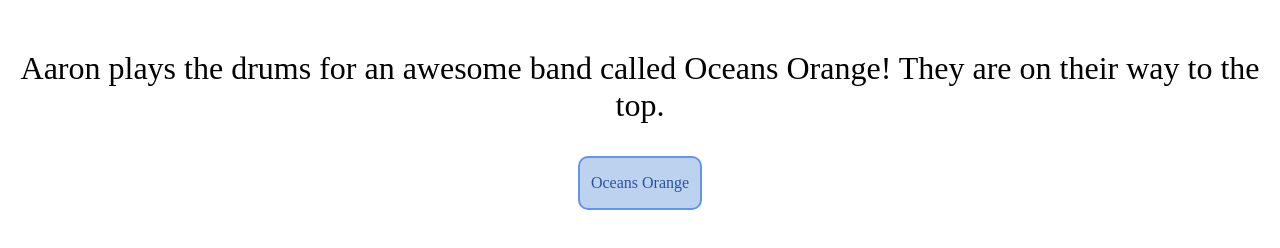
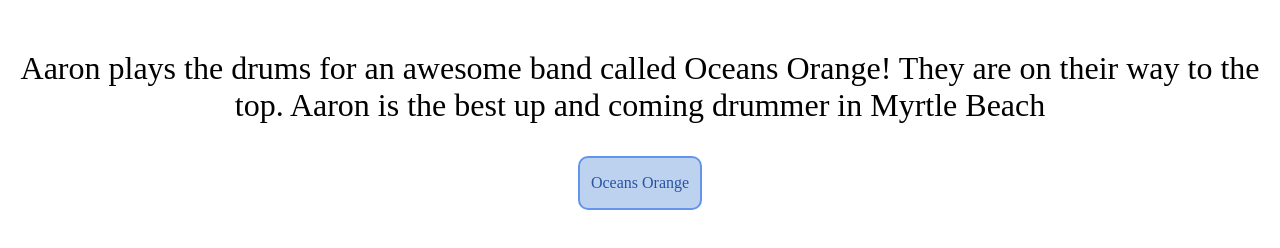
Before and after one commit to nomadd3v/tts1_frontend, a plain HTML site: page css_basics/Aaron.html in a window 1280 px wide. Shown: the part 148-396 px from the top of the page. Drawn offline with Linux system fonts and the light colour scheme.

Commit message:
update Aaron.html

```diff
--- a/css_basics/Aaron.html
+++ b/css_basics/Aaron.html
@@ -8,7 +8,7 @@
 <body>
     <h1>Aaron Neece</h1>
 
-    <p>Aaron plays the drums for an awesome band called Oceans Orange! They are on their way to the top.</p>
+    <p>Aaron plays the drums for an awesome band called Oceans Orange! They are on their way to the top. Aaron is the best up and coming drummer in Myrtle Beach</p>
 
     <a href="http://reverbnation.com/oceansorange">
         <div>
```
